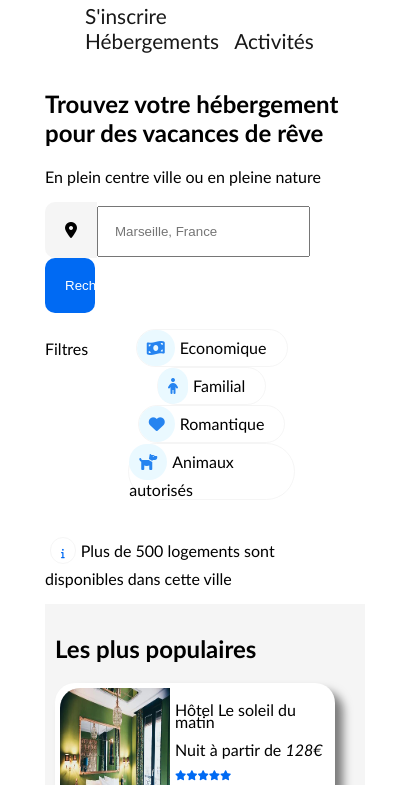
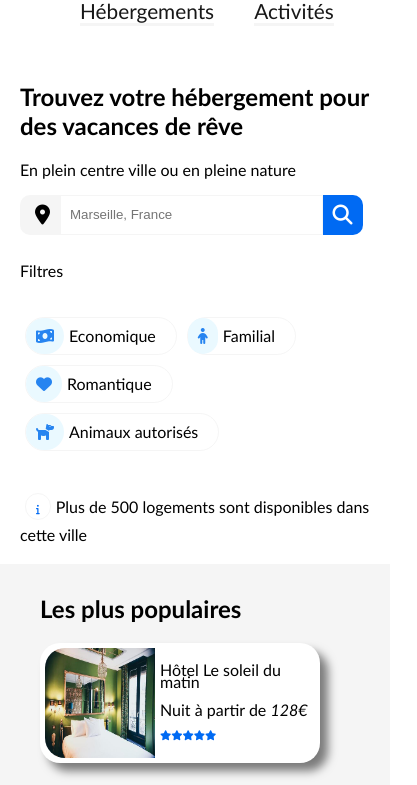
Before and after one commit to marvellous2710/Projet-Reservia, a plain HTML site: page index.html in a window 390 px wide. Shown: the part 111-896 px from the top of the page, 417 px wide, since content can reach past the window. Drawn offline with Linux system fonts and the light colour scheme.

Commit message:
navigation loupe

```diff
--- a/index.html
+++ b/index.html
@@ -11,32 +11,48 @@
 </head>
 
 <body>
-    <div id="bloc_page">
+
     <header>
-            <div id="titre_principal">
         <div id="logo">
-                    <img src="reservia/images/logo/Reservia@3x.png" alt="Logo de Reservia" width="100px"
-                        height="50px" />
+            <img src="reservia/images/logo/Reservia@3x.png" alt="Logo de Reservia" width="100px" height="50px" />
         </div>
+        <!-- MODIF NAVIGATION -->
+        <div class="menu">
+            <nav>
+                <ul>
+                    <li><a href="#">Hébergements</a></li>
+                    <li><a href="#">Activités</a></li>
+                </ul>
+            </nav>
+            <p class="inscription">
+                <a href="#">S'inscrire</a>
+            </p>
+
         </div>
-            <nav>
+
+        <!-- FIN MODIF NAV -->
+        <!-- <nav>
             <ul>
                 <li><a href="#">Hébergements</a></li>
                 <li><a href="#">Activités</a></li>
                 <li><a href="#">S'inscrire</a></li>
             </ul>
-            </nav>
+        </nav> -->
     </header>
 
+    <div class="trouvez">
         <h2>Trouvez votre hébergement pour des vacances de rêve</h2>
         <p>En plein centre ville ou en pleine nature</p>
 
-        <div class="recherche">
-            <form>
-                <i class="fas fa-map-marker-alt"></i><input type="search" id="maRecherche" name="q"
-                    placeholder="Marseille, France"><button>Rechercher</button>
-            </form>
+        <div class="champ-recherche">
+            <span class="icon-map"><i class="fas fa-map-marker-alt"></i></span>
+            <input type="search" id="maRecherche" name="q" placeholder="Marseille, France">
+            <button class="icon-loupe">
+                <i class="fas fa-search"></i>
+            </button>
+            <button class="button-button">Rechercher</button>
         </div>
+
         <div class="filtre-">
             <p>Filtres</p>
             <div class="filtres-1">
@@ -50,6 +66,7 @@
         </div>
         <div class="info">
             <p><i class="fas fa-info"></i>Plus de 500 logements sont disponibles dans cette ville</p>
+        </div>
     </div>
 
 
@@ -117,7 +134,8 @@
                         <p>Hôtel de la mer</p>
                         <p>Nuit à partir de <em>46€</em></p>
                         <div class="notation">
-                                <i class="fas fa-star"></i><i class="fas fa-star"></i><i class="fas fa-star"></i><span class="star-grey"><i class="fas fa-star"></i><i class="fas fa-star"></i></span>
+                            <i class="fas fa-star"></i><i class="fas fa-star"></i><i class="fas fa-star"></i><span
+                                class="star-grey"><i class="fas fa-star"></i><i class="fas fa-star"></i></span>
                         </div>
                     </div>
                 </div>
@@ -131,7 +149,8 @@
                         <p>Auberge Le Panier</p>
                         <p>Nuit à partir de <em>23€</em></p>
                         <div class="notation">
-                                <i class="fas fa-star"></i><i class="fas fa-star"></i><i class="fas fa-star"></i><i class="fas fa-star"></i><span class="star-grey"><i class="fas fa-star"></i></span>
+                            <i class="fas fa-star"></i><i class="fas fa-star"></i><i class="fas fa-star"></i><i
+                                class="fas fa-star"></i><span class="star-grey"><i class="fas fa-star"></i></span>
                         </div>
                     </div>
                 </div>
@@ -152,7 +171,10 @@
                 </div>
 
             </div>
-                <p>Afficher plus</p>
+            <div class="afficherplus">
+                <a href="#">Afficher plus</a>
+            </div>
+
         </div>
 
         <!--  LES PLUS POPULAIRES-->
@@ -207,6 +229,7 @@
 
 
     <!-- ACTIVITE A MARSEILLE -->
+    <aside>
         <h2>Activités à Marseille</h2>
 
         <div class="activités">
@@ -269,8 +292,8 @@
                 </div>
             </div>
         </div>
+    </aside>
 
-    </div>
 
 
     <!-- FOOTER -->
@@ -301,6 +324,7 @@
         </div>
 
     </div>
+
 </body>
 
 </html
--- a/style.css
+++ b/style.css
@@ -5,27 +5,32 @@ html,body{
     padding:0;
 }
 
-#bloc_page
-{
-    margin: 45px;
-}
-
-.cote{
-    display: flex;
-    justify-content: space-around;
-}
-
 /* Header */
 header
 {
+    margin: 20px;
     display: flex;
     justify-content: space-between;
 }
 
+.trouvez{
+    margin: 20px;
+}
 .logo{
     width: 10px;
     height: 5px;
 }
+
+/* MODIF NAV */
+.menu{
+
+    top: 0;
+    display: flex;
+
+
+}
+/* FIN MODIF NAV */
+
 
 /* Navigation */
 
@@ -46,7 +51,7 @@ nav a
     color: #181818;
     padding-bottom: 3px;
     text-decoration: none;
-    padding-top: 55px;
+    padding-top: 20px;
 }
 
 nav a:hover
@@ -57,25 +62,32 @@ nav a:hover
 
 /* RECHERCHE */
 
-.recherche button{
+.champ-recherche{
+    display: flex;
+}
+
+.icon-map{
+    background: rgb(240, 240, 240, 0.678);
+    border-radius: 10px 0 0 10px;
+    padding: 10px
+}
+
+.champ-recherche input{
+    padding: 7px;
+    border: 1px rgb(240, 240, 240, 0.678) solid;
+    padding: 9px;
+}
+
+.icon-loupe{
+    display: none;
+}
+
+.button-button{
     color: white;
     background: #006af3;
     border-radius: 0 10px 10px 0;
-    padding: 10px;
     border: none;
     width: 100px;
-}
-
-.recherche i{
-    background: rgb(240, 240, 240, 0.678);
-    border-radius: 10px 0 0 10px;
-    padding: 10px;
-    padding-bottom: 11px;
-    padding-top: 7px;
-}
-
-.recherche input{
-    padding: 7px;
 }
 
 
@@ -122,12 +134,19 @@ nav a:hover
 
 /* HEBERGEMENTS A MARSEILLE*/
 
+.cote{
+    display: flex;
+    justify-content: space-around;
+}
+
+
 .hébergements{
     padding: 30px;
     background: rgba(240, 240, 240, 0.678);
     border-radius: 20px 20px 20px 20px;
     height: 20%;
     margin-right: 20px;
+    margin-left: 20px;
 }
 
 .hébergements h2{
@@ -180,7 +199,10 @@ div .notation{
     margin: 0;
 }
 
-
+.afficherplus a{
+    text-decoration: none;
+    color: #181818;
+}
 
 
 /* <!-- LES PLUS POPULAIRES--> */
@@ -190,6 +212,7 @@ div .notation{
     background: rgba(240, 240, 240, 0.678);
     border-radius: 20px 20px 20px 20px;
     max-width: 500px;
+    margin-right: 20px;
 }
 
 .cadre_populaire{
@@ -217,7 +240,10 @@ div .notation{
 
 
 
-/* ACTIVITES A MARSEILLE */
+/*  ASIDE /ACTIVITES A MARSEILLE */
+aside{
+    margin: 20px;
+}
 
 .activités{
     display: flex;
@@ -339,6 +365,7 @@ div .notation{
 .footer ul{
     list-style-type: none;
     min-height: 25px;
+    padding: 0;
 }
 
 .footer li{
@@ -358,8 +385,6 @@ div .notation{
 
 @media all and (max-width: 1000px)
 {
-
-
     .filtres-1{
         display: flex;
         flex-wrap: wrap;
@@ -411,49 +436,90 @@ div .notation{
         flex-wrap: wrap;
     }
 
-   nav ul
-   {
-       flex-wrap: wrap-reverse;
+
+
+   nav li{
+    margin: 20px;
+    border-bottom: 3px solid rgb(240, 240, 240, 0.678);
+   }
+
+   nav ul{
+       border-bottom: 4px;
    }
 
    nav a:hover
     {
     color: #006af3;
-    border-top: 3px solid #006af3;
+    border-top: none;
+    border-bottom: 3px solid #006af3;
+    font-size: 20px;
+
     }
 
 
-   .filtres-1 ul{
-       flex-wrap: wrap;
-       flex-direction: row;
-       justify-content: space-around;
+    /* RECHERCHE */
+
+    .icon-map{
+        width: 20px;
+    }
+
+    .icon-map i{
+        padding-left: 5px;
+        font-size: 20px;
+    }
+
+    .champ-recherche input{
+        width: 75%;
+    }
+    .icon-loupe{
+        display: flex;
+        background: #006af3;
+        color:white;
+        border: none;
+        width: 40px;
+        border-radius: 0 10px 10px 0;
+        padding-top: 10px;
+        padding-left: 10px;
+    }
+
+    .icon-loupe i{
+        font-size: 20px;
     }
 
 
-   .recherche button{
-       padding: 20px;
-       width: 50px;
-       border-radius: 10px;
+
+    .button-button{
+        display: none;
     }
 
-   .recherche i{
-       padding: 20px;
+
+
+    /* FILTRES */
+   .filtre-{
+    display: flex;
+    flex-wrap: wrap;
     }
 
-   .recherche input{
-       padding: 16px;
+    .filtres-1 li{
+    margin: 5px;
+    }
+
+    .filtres-1 ul{
+   flex-wrap: wrap;
+   padding-left: 0;
     }
 
    /* POPULAIRES */
 
     .populaires{
         width: 100%;
-        padding-right: 30px;
+        padding-left: 40px;
         border-radius: 0;
+        margin: 0;
     }
 
     .cadre_populaire{
-        height: 140px;
+        height: 110px;
         width: 270px;
     }
 
@@ -466,19 +532,23 @@ div .notation{
    /* HEBERGEMENTS */
 
    .hébergements{
-       background: red;
+       background: white;
        width: 100%;
        border-radius: 0;
    }
    .chambre{
-       width: 260px;
+       width: 290px;
    }
 
    /* ACTIVITES */
 
+   aside{
+        margin-left: 30px;
+   }
+
    .port{
        height: 165px;
-       width: 270px;
+       width: 290px;
        padding-bottom: 15px;
        margin-bottom: 20px;
    }
@@ -486,13 +556,13 @@ div .notation{
 
    .groupe1 .fort{
         height: 165px;
-        width: 270px;
+        width: 290px;
         margin-bottom: 20px;
    }
 
    .groupe1 .iles{
         height: 165px;
-        width: 270px;
+        width: 290px;
         margin-bottom: 20px;
 }
 
@@ -502,14 +572,14 @@ div .notation{
 
     .parc{
         height: 165px;
-        width: 270px;
+        width: 290px;
         padding-bottom: 15px;
         margin-bottom: 20px;
     }
 
     .groupe2 .garde{
         height: 165px;
-        width: 270px;
+        width: 290px;
         margin-bottom: 20px;
     }
 
@@ -519,7 +589,7 @@ div .notation{
 
     .groupe2 .longchamp{
         height: 165px;
-        width: 270px;
+        width: 290px;
     }
 
     .groupe2 .longchamp img{
```
Also changed, not shown: 1 other file. Lines whose indentation alone changed are shown as unchanged.
